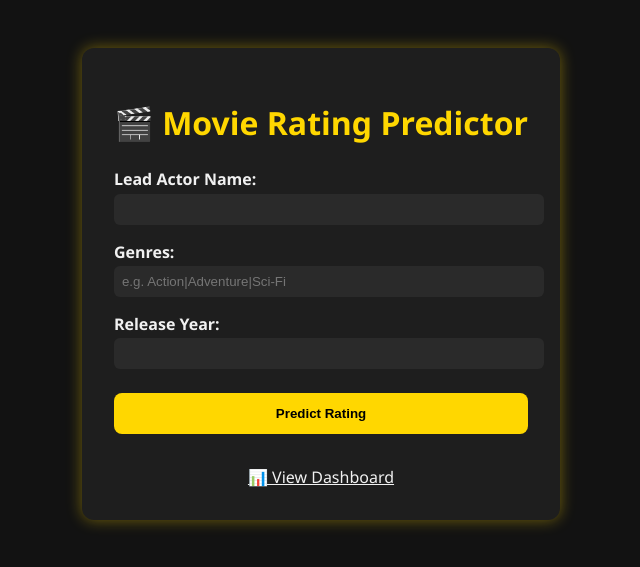
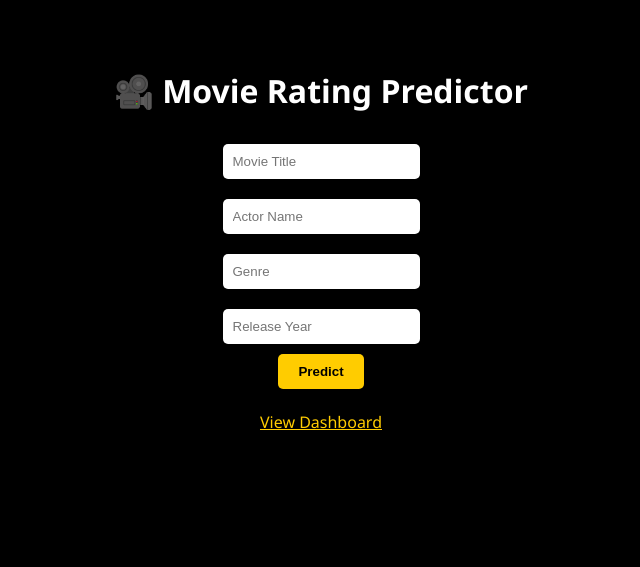
Before and after one commit to YashrajGulve/movie-rating-predictor, a Flask app: page / in a window 1280 px wide. Shown: the top 567 px of the page, without its empty margins (319-959 px from the left). Run offline with Flask 2, Linux system fonts and the light colour scheme; parts of the project's set-up code (start-up, migrations or seed data) failed here and were passed over.

Commit message:
🚀 Initial commit with model, encoders, UI and app

```diff
--- a/app.py
+++ b/app.py
@@ -1,4 +1,4 @@
-from flask import Flask, request, render_template, redirect
+from flask import Flask, request, render_template
 import joblib
 import pandas as pd
 import os
@@ -11,16 +11,17 @@ app = Flask(__name__)
 model = joblib.load("model.pkl")
 encoders = joblib.load("encoders.pkl")
 
-# Initialize DB if not exists
+# Initialize DB
 def init_db():
     conn = sqlite3.connect("predictions.db")
     cursor = conn.cursor()
     cursor.execute("""
         CREATE TABLE IF NOT EXISTS predictions (
             id INTEGER PRIMARY KEY AUTOINCREMENT,
+            movie_title TEXT,
             actor_name TEXT,
-            genres TEXT,
-            title_year INTEGER,
+            genre TEXT,
+            year TEXT,
             predicted_rating REAL,
             timestamp TEXT
         )
@@ -36,35 +37,37 @@ def index():
 
 @app.route("/predict", methods=["POST"])
 def predict():
+    title = request.form["movie_title"]
     actor = request.form["actor_name"]
-    genre = request.form["genres"]
+    genre = request.form["genre"]
     year = request.form["title_year"]
 
-    # Case-insensitive encoder transform
-    def safe_transform(field, value):
+    # Case-insensitive encoding
+    def safe_encode(field, value):
         value = value.lower().strip()
         encoder = encoders[field]
         classes = [cls.lower() for cls in encoder.classes_]
         if value in classes:
             return encoder.transform([encoder.classes_[classes.index(value)]])[0]
-        return 0  # Default if not found
+        return 0  # default
 
     input_data = {
-        "actor_1_name": safe_transform("actor_1_name", actor),
-        "genres": safe_transform("genres", genre),
-        "title_year": int(year)
+        "movie_title": safe_encode("movie_title", title),
+        "actor_1_name": safe_encode("actor_1_name", actor),
+        "genres": safe_encode("genres", genre),
+        "title_year": safe_encode("title_year", year)
     }
 
     df = pd.DataFrame([input_data])
     prediction = model.predict(df)[0]
 
-    # Save to database
+    # Save to DB
     conn = sqlite3.connect("predictions.db")
     cursor = conn.cursor()
     cursor.execute("""
-        INSERT INTO predictions (actor_name, genres, title_year, predicted_rating, timestamp)
-        VALUES (?, ?, ?, ?, ?)
-    """, (actor, genre, year, prediction, datetime.now().strftime("%Y-%m-%d %H:%M:%S")))
+        INSERT INTO predictions (movie_title, actor_name, genre, year, predicted_rating, timestamp)
+        VALUES (?, ?, ?, ?, ?, ?)
+    """, (title, actor, genre, year, prediction, datetime.now().strftime("%Y-%m-%d %H:%M:%S")))
     conn.commit()
     conn.close()
 
--- a/templates/index.html
+++ b/templates/index.html
@@ -1,112 +1,45 @@
 <!DOCTYPE html>
-<html lang="en">
+<html>
 <head>
-  <meta charset="UTF-8">
     <title>🎬 Movie Rating Predictor</title>
     <style>
         body {
-      margin: 0;
+            background-color: #000;
+            color: #fff;
             font-family: 'Segoe UI', sans-serif;
-      background-color: #121212;
-      color: #f1f1f1;
-      display: flex;
-      flex-direction: column;
-      align-items: center;
+            padding: 40px;
+            text-align: center;
         }
-    .container {
-      max-width: 500px;
-      padding: 2rem;
-      margin-top: 3rem;
-      background: #1e1e1e;
-      border-radius: 12px;
-      box-shadow: 0 0 15px rgba(255, 215, 0, 0.4);
-    }
-    h1 {
-      text-align: center;
-      color: gold;
-      margin-bottom: 1.5rem;
-    }
-    label {
-      display: block;
-      margin-top: 1rem;
-      font-weight: bold;
-    }
-    input {
-      width: 100%;
-      padding: 0.5rem;
-      margin-top: 0.2rem;
-      border-radius: 6px;
+        input, select {
+            padding: 10px;
+            margin: 10px;
             border: none;
-      background: #2a2a2a;
-      color: #fff;
+            border-radius: 5px;
         }
         button {
-      width: 100%;
-      margin-top: 1.5rem;
-      padding: 0.8rem;
-      background: gold;
+            background-color: #ffcc00;
+            padding: 10px 20px;
             border: none;
-      color: black;
+            border-radius: 5px;
+            cursor: pointer;
             font-weight: bold;
-      border-radius: 8px;
-      cursor: pointer;
-    }
-    .result {
-      margin-top: 1.5rem;
-      text-align: center;
-      font-size: 1.2rem;
-      color: lightgreen;
-    }
-    .footer {
-      margin-top: 2rem;
-      text-align: center;
-    }
-    a {
-      color: #f1f1f1;
-      text-decoration: underline;
         }
     </style>
 </head>
 <body>
-  <div class="container">
-    <h1>🎬 Movie Rating Predictor</h1>
-    <form method="POST" action="/predict" onsubmit="return validateForm()">
-      <label for="actor_name">Lead Actor Name:</label>
-      <input type="text" name="actor_name" id="actor_name" required>
-
-      <label for="genres">Genres:</label>
-      <input type="text" name="genres" id="genres" required placeholder="e.g. Action|Adventure|Sci-Fi">
-
-      <label for="title_year">Release Year:</label>
-      <input type="number" name="title_year" id="title_year" required min="1900" max="2025">
-
-      <button type="submit">Predict Rating</button>
+    <h1>🎥 Movie Rating Predictor</h1>
+    <form action="/predict" method="post">
+        <input type="text" name="movie_title" placeholder="Movie Title" required><br>
+        <input type="text" name="actor_name" placeholder="Actor Name" required><br>
+        <input type="text" name="genre" placeholder="Genre" required><br>
+        <input type="text" name="title_year" placeholder="Release Year" required><br>
+        <button type="submit">Predict</button>
     </form>
 
     {% if prediction %}
-      <div class="result">
-        ⭐ Predicted IMDb Rating: <strong>{{ prediction }}</strong>
-      </div>
+        <h2>⭐ Predicted IMDB Rating: {{ prediction }}</h2>
     {% endif %}
-
-    <div class="footer">
-      <a href="/dashboard">📊 View Dashboard</a>
-    </div>
-  </div>
-
-  <script>
-    function validateForm() {
-      const actor = document.getElementById('actor_name').value.trim();
-      const genres = document.getElementById('genres').value.trim();
-      const year = document.getElementById('title_year').value;
-
-      if (!actor || !genres || !year) {
-        alert("Please fill all the fields.");
-        return false;
-      }
-
-      return true;
-    }
-  </script>
+    <br>
+    <a href="/dashboard" style="color: #ffcc00;">View Dashboard</a>
 </body>
 </html>
```
Also changed, not shown: templates/dashboard.html (+20 -39 lines), 1 other file. Lines whose indentation alone changed are shown as unchanged.
